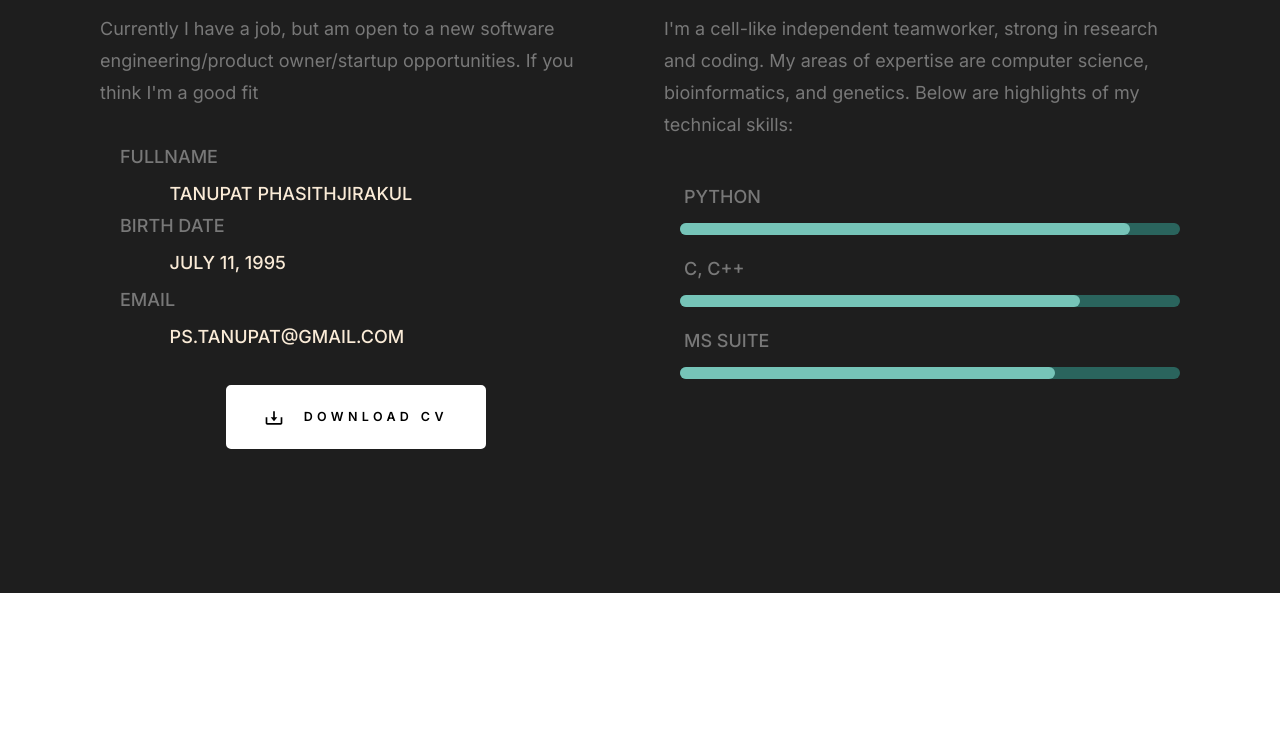
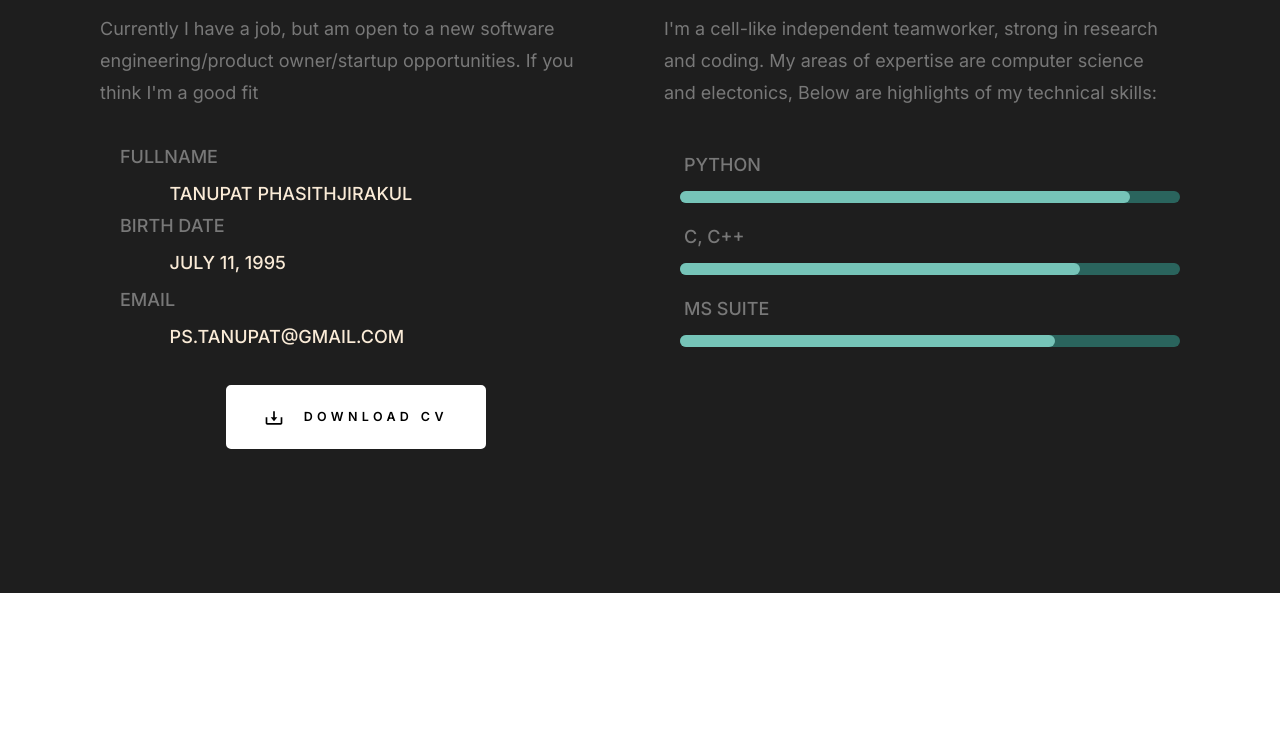
Before and after one commit to pstnpx/profile, a plain HTML site: page index.html in a window 1280 px wide. Shown: the part 1213-1963 px from the top of the page. Drawn offline with nearby package versions, Linux system fonts and the light colour scheme.

Commit message:
Update index.html

```diff
--- a/index.html
+++ b/index.html
@@ -164,7 +164,7 @@
                 <div id="scroll-reveal" class="column large-6 tab-12">
 
                    <h3>Skills</h3>
-                   <p>I'm a cell-like independent teamworker, strong in research and coding. My areas of expertise are computer science, bioinformatics, and genetics. Below are highlights of my technical skills:</p>
+                   <p>I'm a cell-like independent teamworker, strong in research and coding. My areas of expertise are computer science and electonics, Below are highlights of my technical skills:</p>
 
                    <ul class="skill-bar">
                     <li class="python">Python</li>
```
